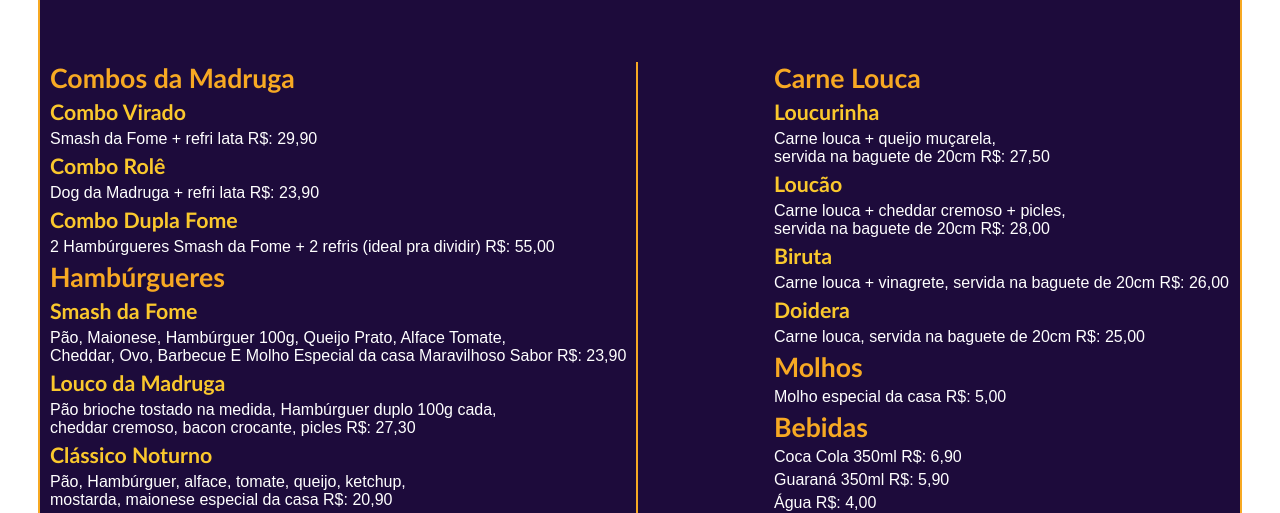
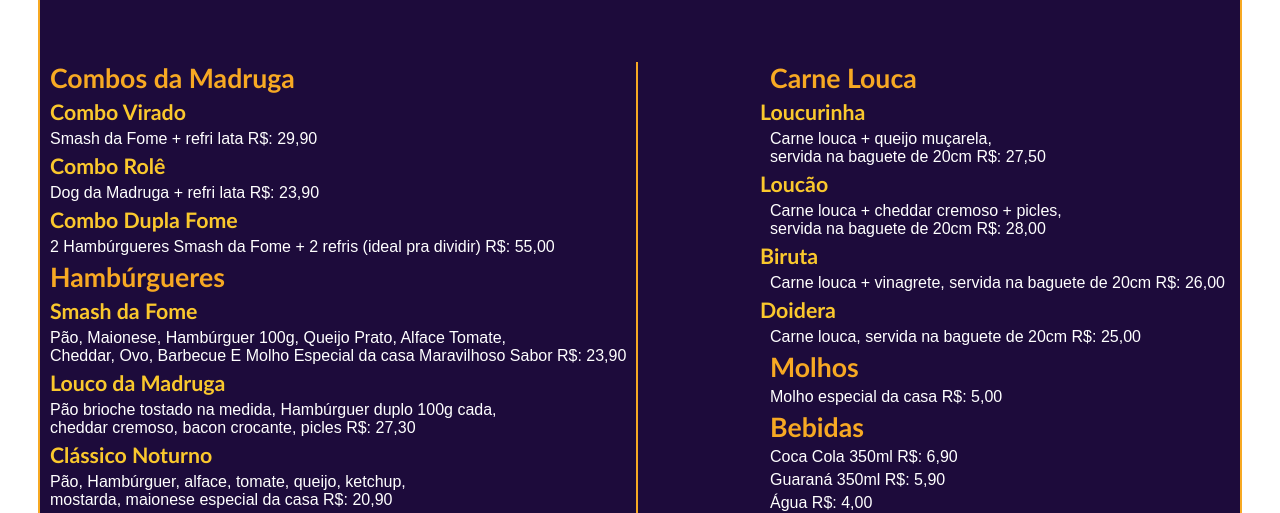
Before and after one commit to tcampossilva/noitedafome, a plain HTML site: page index.html in a window 1280 px wide. Shown: the part 289-802 px from the top of the page. Drawn offline with Linux system fonts and the light colour scheme.

Commit message:
margin
teste

```diff
--- a/index.html
+++ b/index.html
@@ -56,7 +56,7 @@
               #sessao2{
                   display: inline;
                   float:right;
-                  margin-right: 1px;
+                  margin-right: 5px;
               }
               #sessao2 > h1{
                   color: #F7A923;
@@ -67,7 +67,7 @@
               }
               #sessao2 > h2{
                   color: #FAC82D;
-                  margin: 5px 10px;
+                  margin: 5px 0px;
                   font-family: 'Trebuchet MS', 'Lucida Sans Unicode', 'Lucida Grande', 'Lucida Sans', Arial, sans-serif;
                   font-size: 16pt;
               }
```
